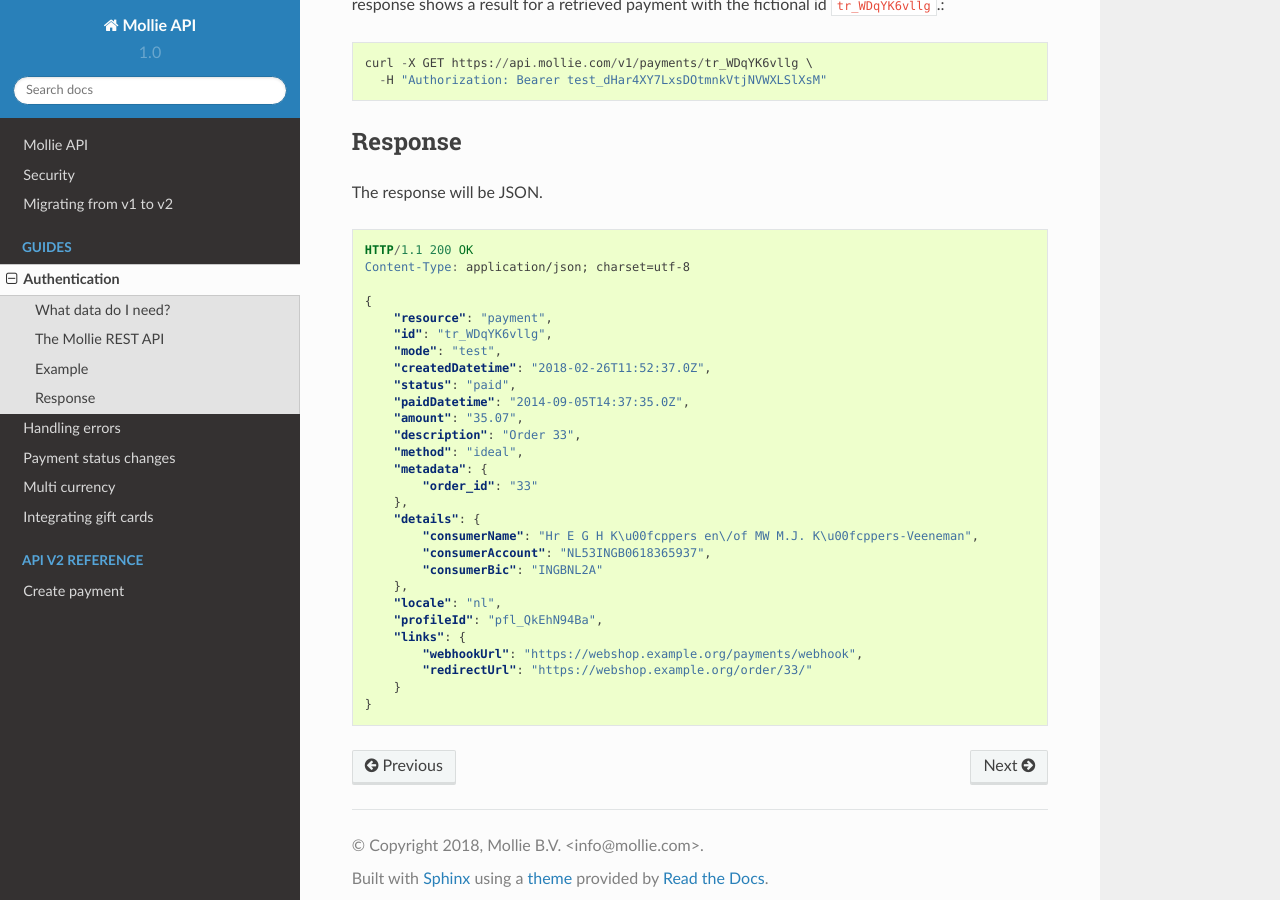
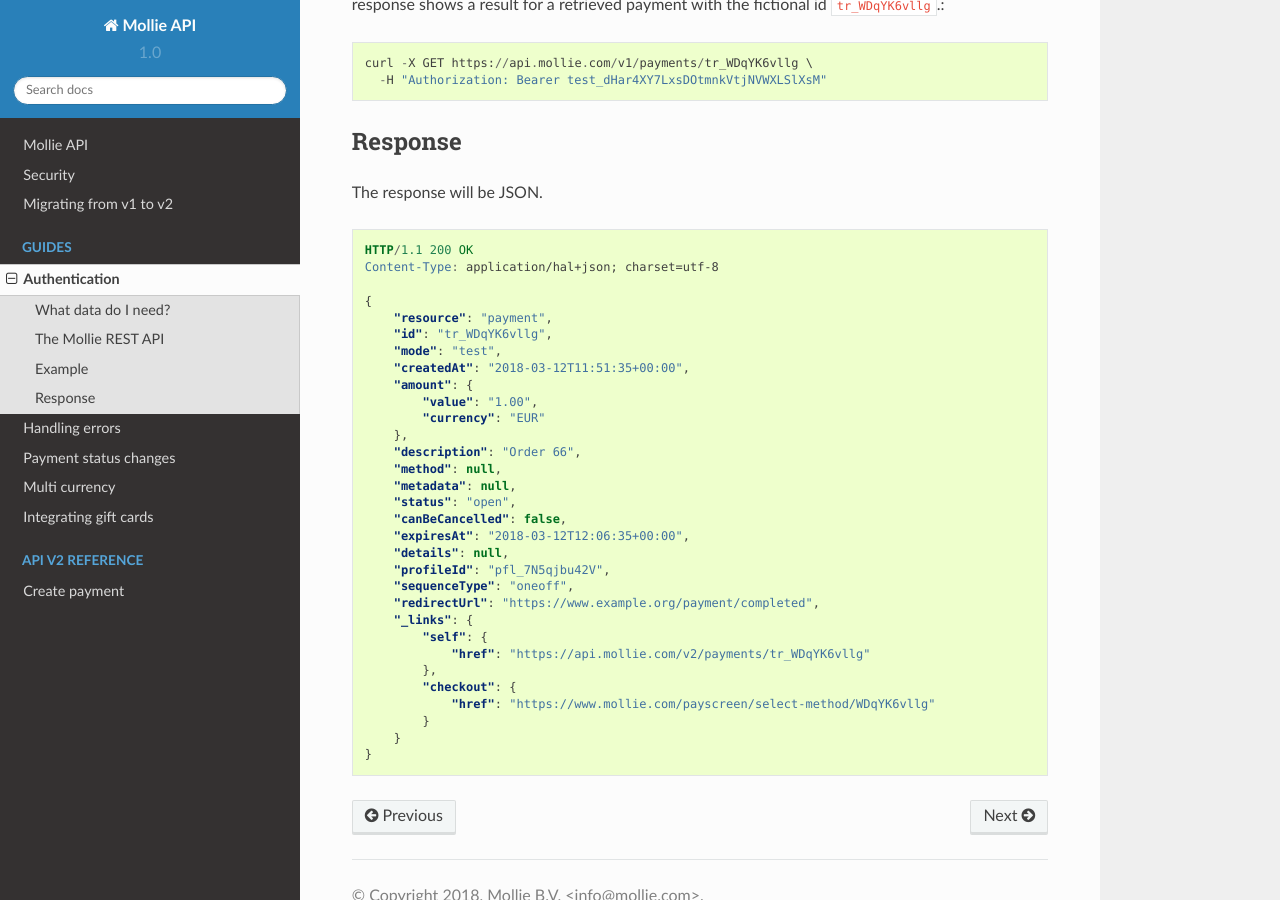
Before and after one commit to zsparal/api-documentation, a Sphinx documentation site: the page built from source/guides/authentication.rst, in a window 1280 px wide and 900 px high, scrolled down 1419 px. Built offline with Sphinx 7.4.7 and the Read the Docs theme 2.0.0, drawn with Linux system fonts in a browser that asks for light colours.

Commit message:
Update example in authentication to v2

```diff
--- a/source/guides/authentication.rst
+++ b/source/guides/authentication.rst
@@ -60,30 +60,33 @@
 .. code-block:: http
 
     HTTP/1.1 200 OK
-    Content-Type: application/json; charset=utf-8
+    Content-Type: application/hal+json; charset=utf-8
 
     {
         "resource": "payment",
         "id": "tr_WDqYK6vllg",
         "mode": "test",
-        "createdDatetime": "2018-02-26T11:52:37.0Z",
-        "status": "paid",
-        "paidDatetime": "2014-09-05T14:37:35.0Z",
-        "amount": "35.07",
-        "description": "Order 33",
-        "method": "ideal",
-        "metadata": {
-            "order_id": "33"
+        "createdAt": "2018-03-12T11:51:35+00:00",
+        "amount": {
+            "value": "1.00",
+            "currency": "EUR"
         },
-        "details": {
-            "consumerName": "Hr E G H K\u00fcppers en\/of MW M.J. K\u00fcppers-Veeneman",
-            "consumerAccount": "NL53INGB0618365937",
-            "consumerBic": "INGBNL2A"
-        },
-        "locale": "nl",
-        "profileId": "pfl_QkEhN94Ba",
-        "links": {
-            "webhookUrl": "https://webshop.example.org/payments/webhook",
-            "redirectUrl": "https://webshop.example.org/order/33/"
+        "description": "Order 66",
+        "method": null,
+        "metadata": null,
+        "status": "open",
+        "canBeCancelled": false,
+        "expiresAt": "2018-03-12T12:06:35+00:00",
+        "details": null,
+        "profileId": "pfl_7N5qjbu42V",
+        "sequenceType": "oneoff",
+        "redirectUrl": "https://www.example.org/payment/completed",
+        "_links": {
+            "self": {
+                "href": "https://api.mollie.com/v2/payments/tr_WDqYK6vllg"
+            },
+            "checkout": {
+                "href": "https://www.mollie.com/payscreen/select-method/WDqYK6vllg"
+            }
         }
     }
```
